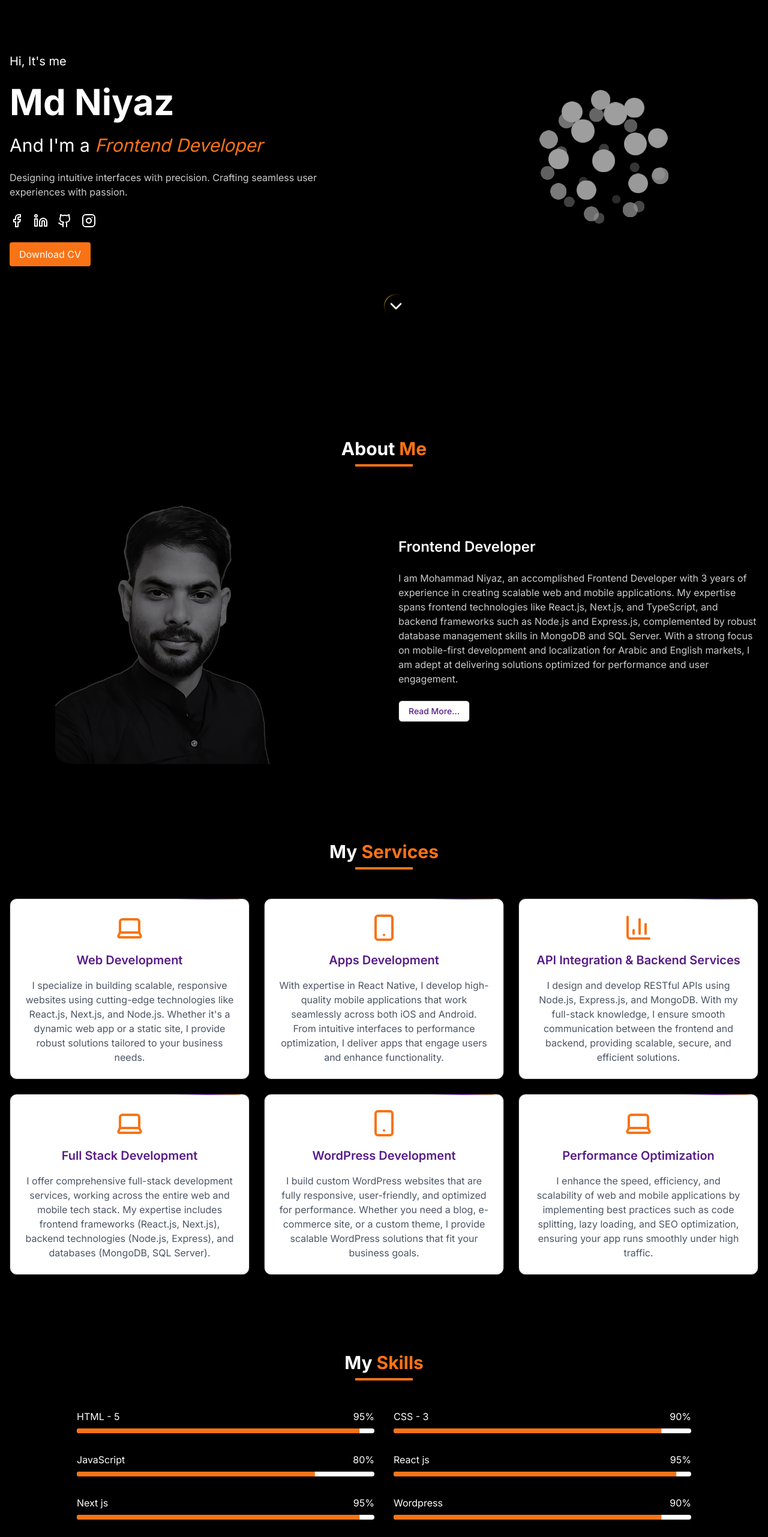
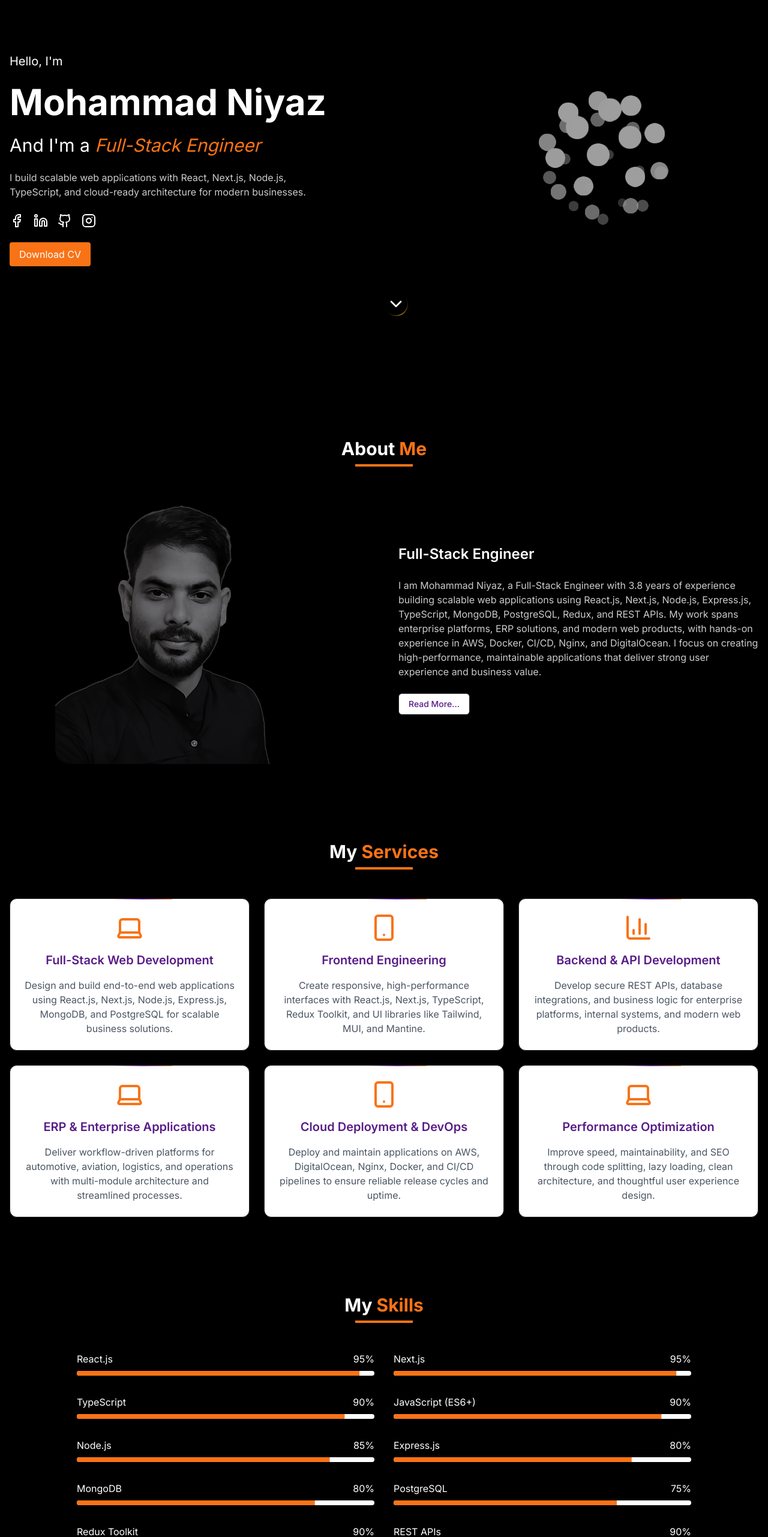
Before and after one commit to mdniyaz224/Mohammad_Niyaz, a Next.js app: page / in a window 1280 px wide. Shown: the part 234-2797 px from the top of the page at 60% size. Built offline with nearby package versions, Linux system fonts and the light colour scheme.

Commit message:
update cv

```diff
--- a/src/app/components/about-me.tsx
+++ b/src/app/components/about-me.tsx
@@ -31,24 +31,22 @@ export function AboutMe() {
 
         <div className="md:w-1/2 space-y-6">
           <h3 className="text-2xl font-semibold text-white">
-            Frontend Developer
+            Full-Stack Engineer
           </h3>
 
           <p className="text-white/80">
-            I am Mohammad Niyaz, an accomplished Frontend Developer with 3 years of experience in creating scalable web and mobile applications.
-            My expertise spans frontend technologies like React.js, Next.js, and TypeScript, and backend frameworks such as Node.js and Express.js,
-            complemented by robust database management skills in MongoDB and SQL Server.
-            With a strong focus on mobile-first development and localization for Arabic and English markets,
-            I am adept at delivering solutions optimized for performance and user engagement.
+            I am Mohammad Niyaz, a Full-Stack Engineer with 3.8 years of experience building scalable web applications using React.js, Next.js, Node.js, Express.js, TypeScript, MongoDB, PostgreSQL, Redux, and REST APIs.
+            My work spans enterprise platforms, ERP solutions, and modern web products, with hands-on experience in AWS, Docker, CI/CD, Nginx, and DigitalOcean.
+            I focus on creating high-performance, maintainable applications that deliver strong user experience and business value.
           </p>
 
           {showMore && (
             <div className="text-white/80 space-y-4">
               <p>
-                I thrive in dynamic environments, having successfully developed innovative projects such as a Rugby training app using the Space Repetition Algorithm and a lacrosse game platform with tailored admin and user functionalities. My experience includes collaboration with cross-functional teams, API integration, and leveraging advanced tools like Redux Toolkit and Material-UI for seamless state management and design consistency.
+                I have contributed to projects across the automotive, aviation, and education sectors, including ERP platforms for Cruise Motors and aviation operations, as well as learning and sports platforms for Catalyst Playbook Academy and Lacrosse.
               </p>
               <p>
-                I am passionate about bridging the gap between technology and business needs, ensuring user-centric solutions that align with strategic objectives. My commitment to excellence, coupled with my technical acumen and adaptability, drives me to deliver impactful digital experiences for clients and end-users alike.
+                I enjoy collaborating with design, backend, and QA teams to deliver production-ready features in Agile environments while keeping the product reliable, scalable, and user-focused.
               </p>
             </div>
           )}
--- a/src/app/components/contact.tsx
+++ b/src/app/components/contact.tsx
@@ -34,7 +34,7 @@ export function Contact() {
 
           <div className="flex items-center space-x-4 text-white">
             <MapPin className="w-6 h-6 text-orange-500" />
-            <p>New Delhi, India</p>
+            <p>Pune, India</p>
           </div>
         </div>
 
--- a/src/app/components/footer.tsx
+++ b/src/app/components/footer.tsx
@@ -2,7 +2,7 @@ export function Footer() {
     return (
       <footer className="w-full bg-black/5 py-4">
         <p className="text-white text-center text-sm">
-          Copywrite & Copy : 2024 | All Right Reserved by Mohammad Niyaz
+          © 2026 | All Rights Reserved by Mohammad Niyaz
         </p>
       </footer>
     )
--- a/src/app/components/hero-section.tsx
+++ b/src/app/components/hero-section.tsx
@@ -59,21 +59,18 @@ export function HeroSection() {
   return (
     <div className="flex flex-col md:flex-row items-center justify-between px-4 py-24 w-full max-w-7xl mx-auto min-h-screen">
       <div className="space-y-6 md:w-1/2" data-aos="fade-right">
-        <p className="text-white text-xl">Hi, It&apos;s me</p>
-        <h1 className="text-white text-5xl md:text-6xl font-bold">Md Niyaz</h1>
+        <p className="text-white text-xl">Hello, I&apos;m</p>
+        <h1 className="text-white text-5xl md:text-6xl font-bold">Mohammad Niyaz</h1>
         <p className="text-2xl text-white md:text-3xl">
           And I&apos;m a{" "}
-
           <span className="text-orange-500">
-          <LineShadowText className="italic" shadowColor={shadowColor}>
-            Frontend Developer
+            <LineShadowText className="italic" shadowColor={shadowColor}>
+              Full-Stack Engineer
             </LineShadowText>
-            </span>
-
+          </span>
         </p>
         <p className="text-white/80 max-w-lg">
-          Designing intuitive interfaces with precision.
-          Crafting seamless user experiences with passion.
+          I build scalable web applications with React, Next.js, Node.js, TypeScript, and cloud-ready architecture for modern businesses.
         </p>
 
         <div className="flex space-x-4">
@@ -94,12 +91,11 @@ export function HeroSection() {
         <CoolMode>
 
         <a
-          href="/asset/latestcv.pdf"
+          href="/asset/latestcv.pdf?v=2"
           download="Md_Niyaz_CV.pdf"
           className="bg-orange-500 hover:bg-orange-600 text-white px-4 py-2 rounded inline-flex justify-center items-center transition-colors"
         >
           Download CV
-
         </a>
         </CoolMode>
 
@@ -111,6 +107,7 @@ export function HeroSection() {
       </div>
       <CoolMode>
       <button
+        type="button"
         onClick={scrollToAbout}
         className="absolute bottom-8 left-1/2 transform -translate-x-1/2 text-white animate-bounce rounded-full p-1"
         aria-label="Scroll to About section"
--- a/src/app/components/nav-bar.tsx
+++ b/src/app/components/nav-bar.tsx
@@ -25,7 +25,7 @@ const useScrollDirection = () => {
     const updateScrollDirection = () => {
       const scrollY = window.pageYOffset;
       toggleScrollDirection(scrollY);
-      lastScrollY = scrollY > 0 ? scrollY : 0;
+      lastScrollY = Math.max(scrollY, 0);
     };
     window.addEventListener("scroll", updateScrollDirection);
     return () => {
@@ -51,7 +51,6 @@ export function NavBar() {
         "services",
         "skills",
         "portfolio",
-        "team",
         "contact",
       ];
       const scrollPosition = window.scrollY + 100; // offset
@@ -87,7 +86,6 @@ export function NavBar() {
     "Services",
     "Skills",
     "Portfolio",
-    "Team",
     "Contact",
   ];
 
@@ -105,6 +103,7 @@ export function NavBar() {
           {navItems?.map((item) => (
             <button
               key={item}
+              type="button"
               onClick={() => scrollToSection(item.toLowerCase())}
               className={cn(
                 "text-white hover:text-white/80 transition-colors relative",
@@ -143,6 +142,7 @@ export function NavBar() {
                 {navItems.map((item) => (
                   <button
                     key={item}
+                    type="button"
                     onClick={() => scrollToSection(item.toLowerCase())}
                     className={cn(
                       "text-white hover:text-orange-500 transition-colors text-left text-lg py-2",
--- a/src/app/components/portfolio.tsx
+++ b/src/app/components/portfolio.tsx
@@ -9,23 +9,23 @@ export function Portfolio() {
   const route= useRouter()
   const projects = [
     {
-      id:"lacrosse-website",
-      title: "Lacross Website",
+      id:"cruise-motors-erp",
+      title: "ERP Application - Cruise Motors",
       image: "https://images.unsplash.com/photo-1467232004584-a241de8bcf5d?ixlib=rb-4.0.3&ixid=M3wxMjA3fDB8MHxwaG90by1wYWdlfHx8fGVufDB8fHx8fA%3D%3D&auto=format&fit=crop&w=1169&q=80",
     },
     {
-      id:"lacrosse-user",
-      title: "Lacross User App",
+      id:"aviation-erp",
+      title: "Aviation ERP Platform",
       image: "https://images.unsplash.com/photo-1461749280684-dccba630e2f6?ixlib=rb-4.0.3&ixid=M3wxMjA3fDB8MHxwaG90by1wYWdlfHx8fGVufDB8fHx8fA%3D%3D&auto=format&fit=crop&w=1169&q=80",
     },
     {
-      id:"lacrosse-admin",
-      title: "Lacross Admin App",
+      id:"lacrosse-platform",
+      title: "Lacrosse Platform",
       image: "https://images.unsplash.com/photo-1551650975-87deedd944c3?ixlib=rb-4.0.3&ixid=M3wxMjA3fDB8MHxwaG90by1wYWdlfHx8fGVufDB8fHx8fA%3D%3D&auto=format&fit=crop&w=1174&q=80",
     },
     {
-      id:"catlyst-play-book-accedmy",
-      title: "Catlyst Play Book Accedmy",
+      id:"catalyst-playbook-academy",
+      title: "Catalyst Playbook Academy",
       image: "https://images.unsplash.com/photo-1498050108023-c5249f4df085?ixlib=rb-4.0.3&ixid=M3wxMjA3fDB8MHxwaG90by1wYWdlfHx8fGVufDB8fHx8fA%3D%3D&auto=format&fit=crop&w=1172&q=80",
     },
     // {
--- a/src/app/components/services.tsx
+++ b/src/app/components/services.tsx
@@ -6,39 +6,39 @@ export function Services() {
   const services = [
     {
       icon: <Laptop className="w-12 h-12 text-orange-500" />,
-      title: "Web Development",
+      title: "Full-Stack Web Development",
       description:
-        "I specialize in building scalable, responsive websites using cutting-edge technologies like React.js, Next.js, and Node.js. Whether it's a dynamic web app or a static site, I provide robust solutions tailored to your business needs.",
+        "Design and build end-to-end web applications using React.js, Next.js, Node.js, Express.js, MongoDB, and PostgreSQL for scalable business solutions.",
     },
     {
       icon: <Smartphone className="w-12 h-12 text-orange-500" />,
-      title: "Apps Development",
+      title: "Frontend Engineering",
       description:
-        "With expertise in React Native, I develop high-quality mobile applications that work seamlessly across both iOS and Android. From intuitive interfaces to performance optimization, I deliver apps that engage users and enhance functionality.",
+        "Create responsive, high-performance interfaces with React.js, Next.js, TypeScript, Redux Toolkit, and UI libraries like Tailwind, MUI, and Mantine.",
     },
     {
       icon: <BarChart3 className="w-12 h-12 text-orange-500" />,
-      title: "API Integration & Backend Services",
+      title: "Backend & API Development",
       description:
-        "I design and develop RESTful APIs using Node.js, Express.js, and MongoDB. With my full-stack knowledge, I ensure smooth communication between the frontend and backend, providing scalable, secure, and efficient solutions.",
+        "Develop secure REST APIs, database integrations, and business logic for enterprise platforms, internal systems, and modern web products.",
     },
     {
       icon: <Laptop className="w-12 h-12 text-orange-500" />,
-      title: "Full Stack Development",
+      title: "ERP & Enterprise Applications",
       description:
-        "I offer comprehensive full-stack development services, working across the entire web and mobile tech stack. My expertise includes frontend frameworks (React.js, Next.js), backend technologies (Node.js, Express), and databases (MongoDB, SQL Server).",
+        "Deliver workflow-driven platforms for automotive, aviation, logistics, and operations with multi-module architecture and streamlined processes.",
     },
     {
       icon: <Smartphone className="w-12 h-12 text-orange-500" />,
-      title: "WordPress Development",
+      title: "Cloud Deployment & DevOps",
       description:
-        "I build custom WordPress websites that are fully responsive, user-friendly, and optimized for performance. Whether you need a blog, e-commerce site, or a custom theme, I provide scalable WordPress solutions that fit your business goals.",
+        "Deploy and maintain applications on AWS, DigitalOcean, Nginx, Docker, and CI/CD pipelines to ensure reliable release cycles and uptime.",
     },
     {
       icon: <Laptop className="w-12 h-12 text-orange-500" />,
       title: "Performance Optimization",
       description:
-        "I enhance the speed, efficiency, and scalability of web and mobile applications by implementing best practices such as code splitting, lazy loading, and SEO optimization, ensuring your app runs smoothly under high traffic.",
+        "Improve speed, maintainability, and SEO through code splitting, lazy loading, clean architecture, and thoughtful user experience design.",
     },
   ]
 
--- a/src/app/components/skills.tsx
+++ b/src/app/components/skills.tsx
@@ -2,22 +2,21 @@ import { Progress } from "@/components/ui/progress";
 
 export function Skills() {
   const skills = [
-    { name: "HTML - 5", percentage: 95 },
-    { name: "CSS - 3", percentage: 90 },
-    { name: "JavaScript", percentage: 80 },
-    { name: "React js", percentage: 95 },
-    { name: "Next js", percentage: 95 },
-    { name: "Wordpress", percentage: 90 },
-    { name: "Bootstrap", percentage: 95 },
-    { name: "MUI", percentage: 95 },
-    { name: "Tailwind", percentage: 90 },
-    { name: "Redux Toolkit", percentage: 95 },
-    { name: "Thunk,Saga", percentage: 95 },
-    { name: "Node js", percentage: 40 },
-    { name: "Express", percentage: 40 },
-    { name: "Mongo Db", percentage: 40 },
-    { name: "Git", percentage: 80 },
-    { name: "Jira", percentage: 90 },
+    { name: "React.js", percentage: 95 },
+    { name: "Next.js", percentage: 95 },
+    { name: "TypeScript", percentage: 90 },
+    { name: "JavaScript (ES6+)", percentage: 90 },
+    { name: "Node.js", percentage: 85 },
+    { name: "Express.js", percentage: 80 },
+    { name: "MongoDB", percentage: 80 },
+    { name: "PostgreSQL", percentage: 75 },
+    { name: "Redux Toolkit", percentage: 90 },
+    { name: "REST APIs", percentage: 90 },
+    { name: "Tailwind / MUI / Mantine", percentage: 90 },
+    { name: "AWS / DigitalOcean", percentage: 70 },
+    { name: "Docker / CI-CD", percentage: 70 },
+    { name: "Git / GitHub / GitLab", percentage: 90 },
+    { name: "Jira / Agile", percentage: 90 },
   ];
 
   return (
--- a/src/app/page.tsx
+++ b/src/app/page.tsx
@@ -9,7 +9,6 @@ import { AboutMe } from "./components/about-me"
 import { Services } from "./components/services"
 import { Skills } from "./components/skills"
 import { Portfolio } from "./components/portfolio"
-import { MyTeam } from "./components/my-team"
 // import { ClientTestimonials } from "./components/client-testimonials"
 import { Contact } from "./components/contact"
 import { Footer } from "./components/footer"
@@ -42,9 +41,6 @@ export default function Home() {
       <section id="portfolio" data-aos="fade-up">
         <Portfolio />
       </section>
-      <section id="team" data-aos="fade-up">
-        <MyTeam />
-      </section>
       {/* <section id="testimonials" data-aos="fade-up">
         <ClientTestimonials />
       </section> */}
```
Also changed, not shown: 2 other files (tests, documents, lock files or other folders).
